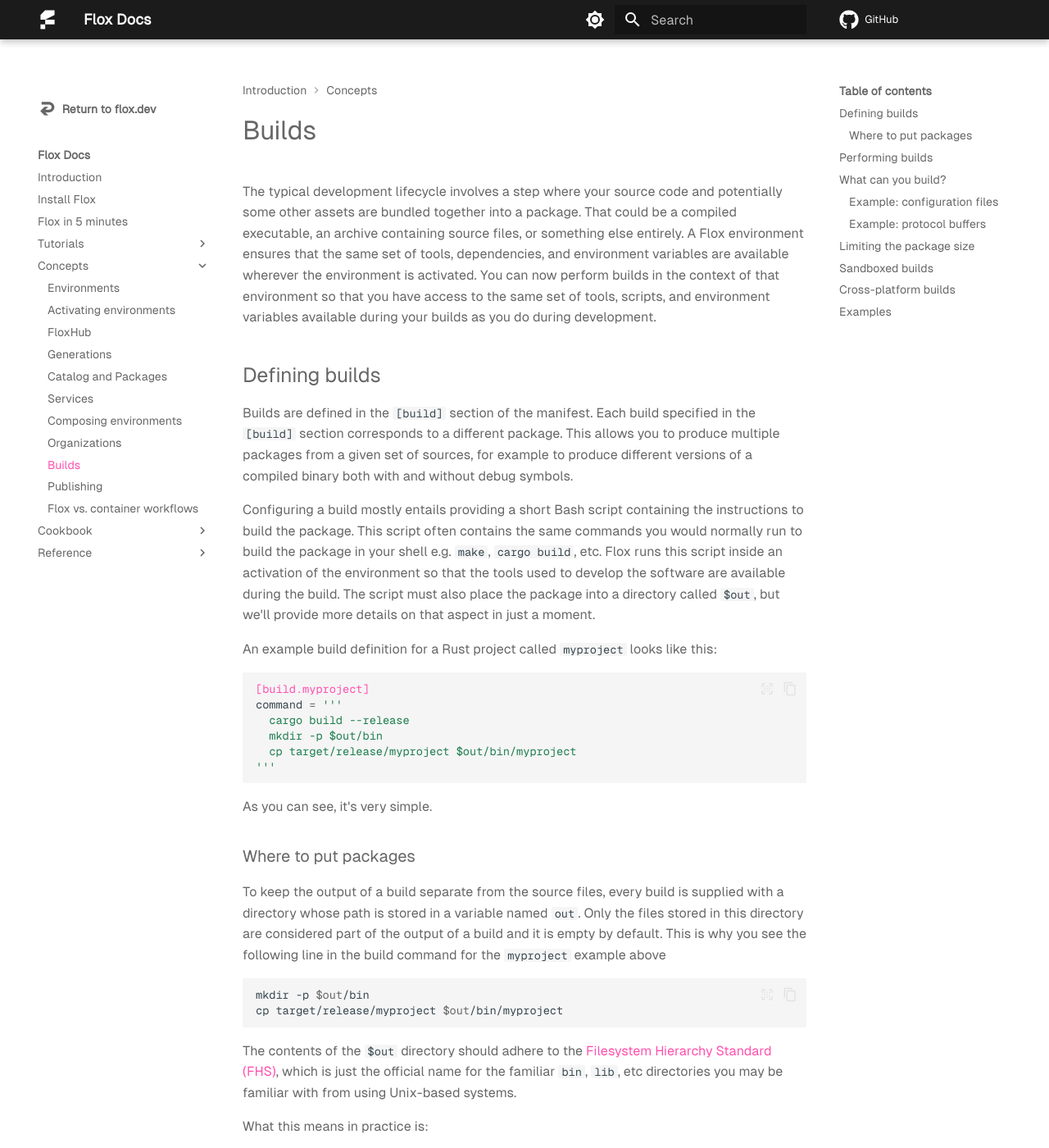
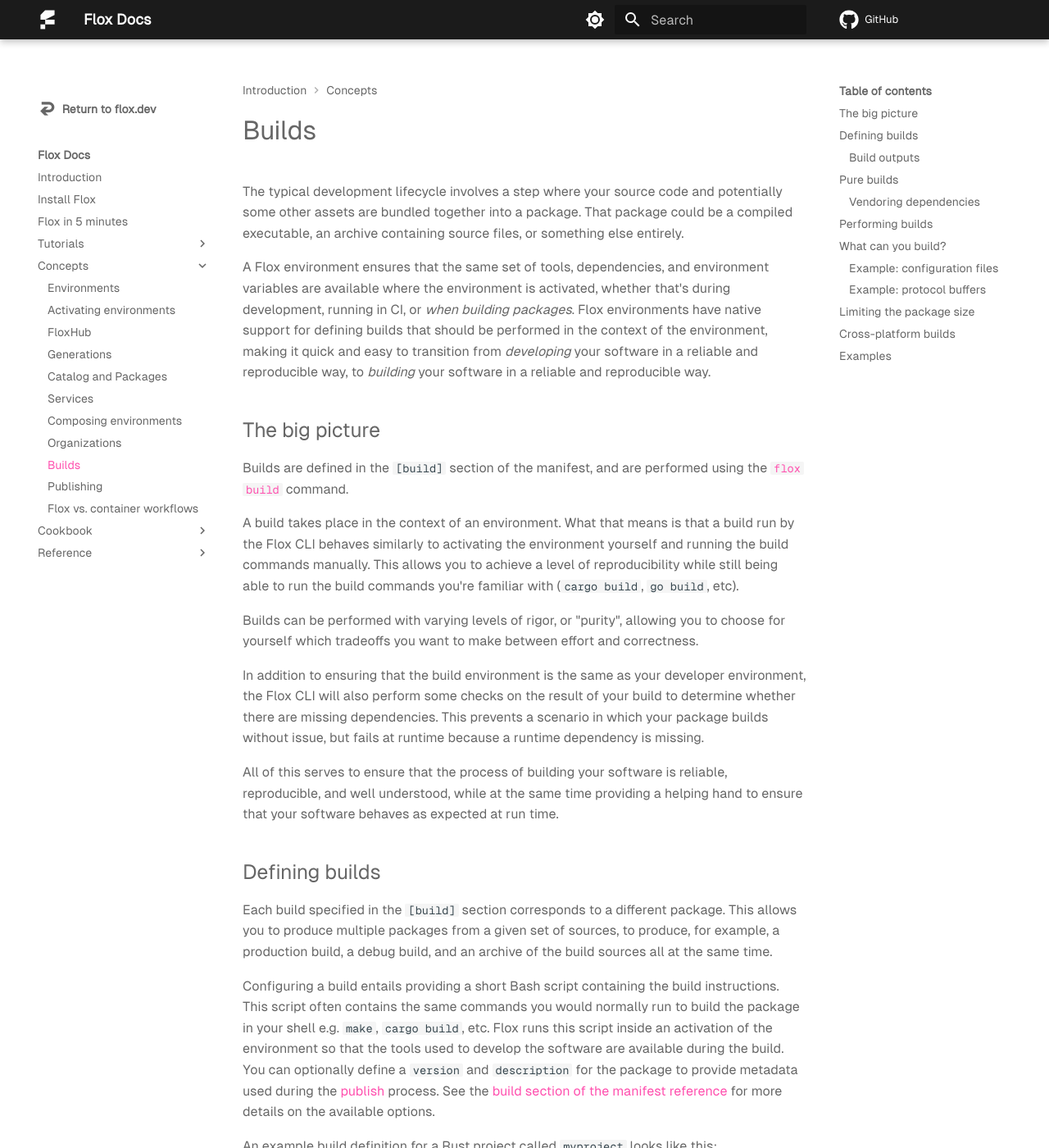
Before and after one commit to flox/floxdocs, an MkDocs documentation site: the page built from docs/concepts/manifest-builds.md, in a window 1280 px wide and 1400 px high. Shown: the whole window at 82% size. Built offline with MkDocs 1.6.1 and Material for MkDocs 9.7.7, drawn with Linux system fonts in a browser that asks for light colours; plug-ins that fetch from the network failed and are left out; comment, search, counter and statistics services are not loaded; some of the changed text lies outside the part shown.

Commit message:
feat: update build concept page

````diff
--- a/docs/concepts/manifest-builds.md
+++ b/docs/concepts/manifest-builds.md
@@ -4,20 +4,36 @@
 ---
 
 The typical development lifecycle involves a step where your source code and potentially some other assets are bundled together into a package.
-That could be a compiled executable, an archive containing source files, or something else entirely.
-A Flox environment ensures that the same set of tools, dependencies, and environment variables are available wherever the environment is activated.
-You can now perform builds in the context of that environment so that you have access to the same set of tools, scripts, and environment variables available during your builds as you do during development.
+That package could be a compiled executable, an archive containing source files, or something else entirely.
+
+A Flox environment ensures that the same set of tools, dependencies, and environment variables are available where the environment is activated, whether that's during development, running in CI, or _when building packages_.
+Flox environments have native support for defining builds that should be performed in the context of the environment, making it quick and easy to transition from _developing_ your software in a reliable and reproducible way, to _building_ your software in a reliable and reproducible way.
+
+## The big picture
+
+Builds are defined in the `[build]` section of the manifest, and are performed using the [`flox build`][flox-build] command.
+
+A build takes place in the context of an environment.
+What that means is that a build run by the Flox CLI behaves similarly to activating the environment yourself and running the build commands manually.
+This allows you to achieve a level of reproducibility while still being able to run the build commands you're familiar with (`cargo build`, `go build`, etc).
+
+Builds can be performed with varying levels of rigor, or "purity", allowing you to choose for yourself which tradeoffs you want to make between effort and correctness.
+
+In addition to ensuring that the build environment is the same as your developer environment, the Flox CLI will also perform some checks on the result of your build to determine whether there are missing dependencies.
+This prevents a scenario in which your package builds without issue, but fails at runtime because a runtime dependency is missing.
+
+All of this serves to ensure that the process of building your software is reliable, reproducible, and well understood, while at the same time providing a helping hand to ensure that your software behaves as expected at run time.
 
 ## Defining builds
 
-Builds are defined in the `[build]` section of the manifest.
 Each build specified in the `[build]` section corresponds to a different package.
-This allows you to produce multiple packages from a given set of sources, for example to produce different versions of a compiled binary both with and without debug symbols.
+This allows you to produce multiple packages from a given set of sources, to produce, for example, a production build, a debug build, and an archive of the build sources all at the same time.
 
-Configuring a build mostly entails providing a short Bash script containing the instructions to build the package.
+Configuring a build entails providing a short Bash script containing the build instructions.
 This script often contains the same commands you would normally run to build the package in your shell e.g. `make`, `cargo build`, etc.
 Flox runs this script inside an activation of the environment so that the tools used to develop the software are available during the build.
-The script must also place the package into a directory called `$out`, but we'll provide more details on that aspect in just a moment.
+You can optionally define a `version` and `description` for the package to provide metadata used during the [publish][publish-concept] process.
+See the [build section of the manifest reference][manifest-reference] for more details on the available options.
 
 An example build definition for a Rust project called `myproject` looks like this:
 
@@ -28,11 +44,16 @@
   mkdir -p $out/bin
   cp target/release/myproject $out/bin/myproject
 '''
+version = "0.0.1"
+description = "The coolest project ever"
 ```
 
-As you can see, it's very simple.
+Your build script can refer to other builds in the same manifest via the `${name}` syntax, where `name` is the name of another build defined in the `[build]` section of your manifest.
+Builds referred to this way will be performed before the build that references them.
+This allows you to perform multi-stage builds.
+This is important for "pure" builds, which will be discussed shortly.
 
-### Where to put packages
+### Build outputs
 
 To keep the output of a build separate from the source files, every build is supplied with a directory whose path is stored in a variable named `out`.
 Only the files stored in this directory are considered part of the output of a build and it is empty by default.
@@ -52,9 +73,47 @@
 - Libraries should be placed in `$out/lib`
 - Configuration should be placed in `$out/etc`.
 
+## Pure builds
+
+Builds can be performed with different levels of "purity", meaning different levels of access to the outside world.
+This is controlled with the `sandbox` option.
+
+By default this option is set to `"off"`, which instructs the Flox CLI to perform the build in the root of the repository with no restrictions on network or filesystem access.
+This allows your build to use local caches or intermediate build artifacts that already exist.
+
+When set to `sandbox = "pure"` the Flox CLI is instructed to perform the build in a clean environment.
+This entails copying all files tracked by `git` into a temporary directory and running the build in a sandboxed environment that limits filesystem access to those files copied to the temporary build directory.
+Sandboxed builds on Linux are also restricted from accessing the network, but the sandboxing mechanisms on macOS are somewhat limited and thus pure builds on macOS **_will still have network access_**.
+
+### Vendoring dependencies
+
+Many language ecosystems rely on network access to fetch dependencies or access to a global cache of previously fetched dependencies.
+Pure builds on both macOS and Linux disallow filesystem access to these global filesystem locations.
+Similarly, pure builds on Linux disallow network access and thus prevent build tools from fetching dependencies or refreshing package indices.
+This means that pure builds must already have all of their dependencies present in the build environment.
+
+One way to accomplish this is with a multi-stage build where an impure build produces an output containing the vendored dependencies, and then a pure build in turn depends on that build using the `${name}` syntax in its build script to place the vendored dependencies in a location that the build tooling can understand.
+
+Here's an abbreviated example demonstrating how to achieve this pattern with Go (see the [Go cookbook page][go-example] for more precise instructions):
+
+```toml
+[build.deps]
+command = '''
+  mkdir -p $out/etc
+  go mod vendor -o $out/etc/vendor
+'''
+
+[build.myproject]
+command = '''
+  cp -r ${deps}/etc/vendor ./vendor
+  go build
+'''
+sandbox = "pure"
+```
+
 ## Performing builds
 
-Builds are performed with the `flox build` command.
+Builds are performed with the [`flox build`][flox-build] command.
 When invoked with no other arguments, `flox build` will execute each build listed in the manifest.
 You can optionally specify which builds to perform:
 
@@ -74,9 +133,10 @@
 
 The obvious answer to this question is, of course, "software", but this omits a variety of interesting use cases that may not be immediately obvious.
 
-At the end of the day, a "build" is just a script that runs in your activated environment and places one or more files into a predefined directory.
-Once that build is done, the package can be [published][publish-concept] so that your or anyone else in your organization can install it into their environment.
-This can be a very convenient method of distributing files.
+At the end of the day, a "build" is just a script that runs in your activated environment and places one or more files into a directory.
+Once that build is done, the package can be [published][publish-concept] so that your or anyone else in your [organization][organization-concept] can install it into their environment.
+This can be a very convenient method of distributing all kinds of files, regardless of whether they're executables or configuration files.
+
 Sharing packages with other users is only possible with an organization.
 See the [organizations][organizations-concept] page for more details on organizations.
 
@@ -97,13 +157,13 @@
 '''
 ```
 
-Any environment that installs this package after it has been published would then be able to reference the config file as `$FLOX_ENV/etc/nginx.conf`.
+Once this packge is published, any environment that installs it would then be able to reference the config file as `$FLOX_ENV/etc/nginx.conf`.
 
 ### Example: protocol buffers
 
 Say that your organization uses [grpc][grpc] to communicate between services.
-You could vendor the `.proto` files in your project's repository, or store the `.proto` files in a separate repository.
-However, you could also write a build that copies these `.proto` files and publish the package.
+It's common to vendor the `.proto` files in each project's repository or store the `.proto` files in a separate, central repository for each project to refer to.
+However, you could also write a build that copies these `.proto` files and publishes them as a package.
 This allows you to version and attach metadata to the `.proto` files, and any team that "installs" the package would have access to them.
 
 Furthermore, since these `.proto` files are installed as a package, any environment that installs them would be notified when there are updates available.
@@ -144,32 +204,11 @@
 
 Note again that we include the `install-id` `"hello"` in `runtime-packages`, not the name of the package itself (`hello-go`).
 
-## Sandboxed builds
-
-The script that you specify in `command` is run on your host machine by default.
-This means that it may build against dependencies that are outside of your environment and the package may not function correctly when executed or rebuilt on another machine.
-
-In order to improve the reproducibility of your build you can specify that it is run within a sandbox that doesn't have access to the host machine:
-
-```toml
-[build.myproject]
-sandbox = "pure" # enable the sandbox
-command = '''
-  cargo build --release
-  mkdir -p $out/bin
-  cp target/release/myproject $out/bin/myproject
-'''
-```
-
-The project has to be within a Git repository, and only committed files are available within the sandbox.
-
-On Linux machines the sandbox also prevents the build from accessing the network.
-
 ## Cross-platform builds
 
-Currently when you build a package, it is only built for the system (`aarch64-darwin`, `x86_64-linux`, etc) that the build is being run on.
+When you build a package, it is built on your host machine, and therefore only built for the system (`aarch64-darwin`, `x86_64-linux`, etc) of your host machine.
 This means that if you want packages built for multiple platforms, you need to run the build on multiple platforms.
-One way to accomplish this is to run your builds in CI.
+One way to accomplish this is to run your builds in [CI][flox-ci-cd].
 
 ## Examples
 
@@ -177,6 +216,8 @@
 Each language guide in the Languages section of the Cookbook contains an example of building a package with Flox.
 For example, [this section][go-example] contains an example build for the Go language.
 
+[flox-build]: ../reference/command-reference/flox-build.md
+[manifest-reference]: ../reference/command-reference/manifest.toml.md#build
 [services-concept]: ./services.md
 [publish-concept]: ./publishing.md
 [fhs-docs]: https://en.wikipedia.org/wiki/Filesystem_Hierarchy_Standard
@@ -185,3 +226,4 @@
 [grpc]: https://grpc.io/
 [organizations-concept]: ./organizations.md
 [go-example]: ../cookbook/languages/go.md#build-with-flox
+[flox-ci-cd]: ../tutorials/ci-cd.md
````
Also changed, not shown: other parts of docs/concepts/manifest-builds.md (+1 -1 lines).
